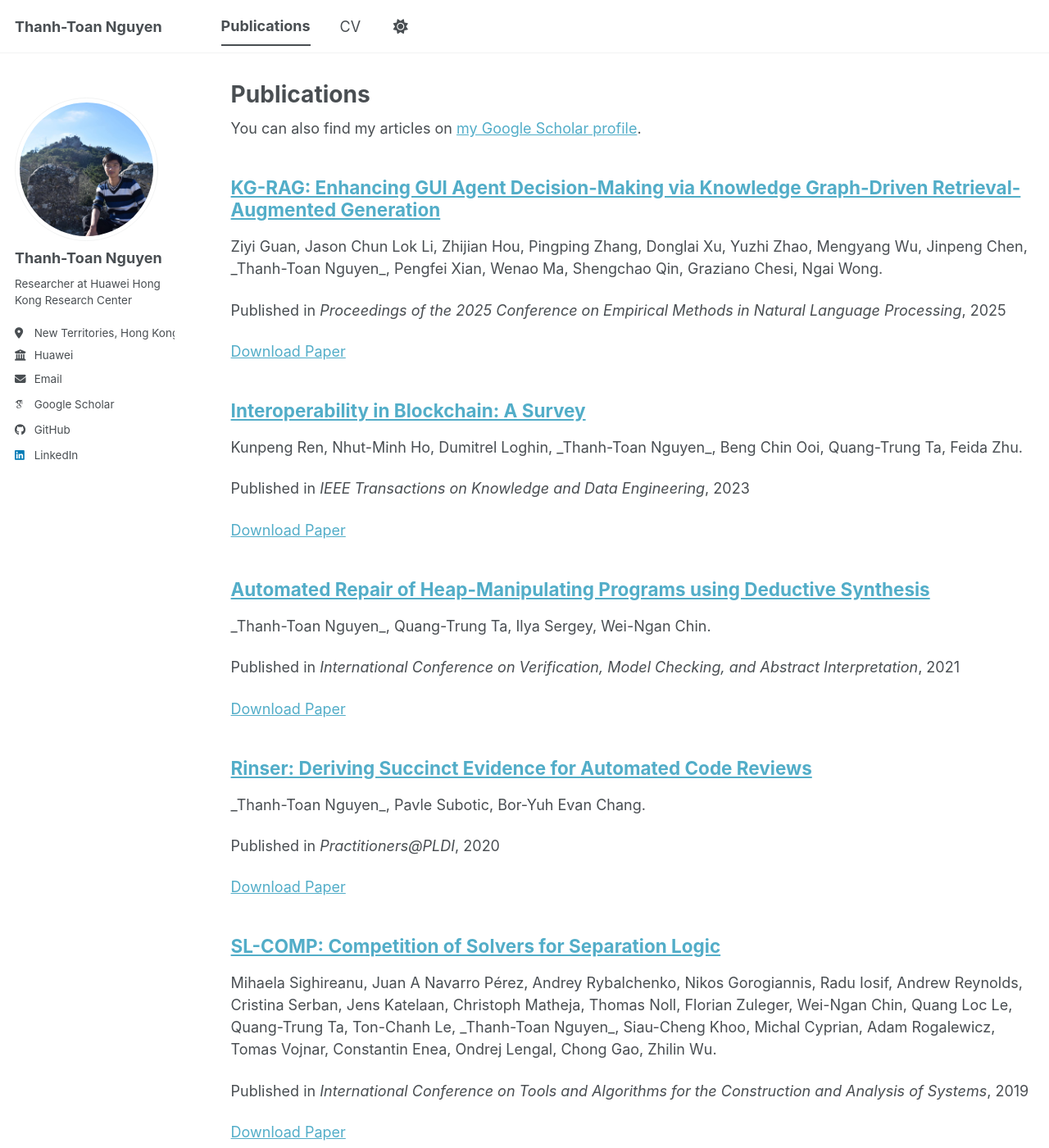
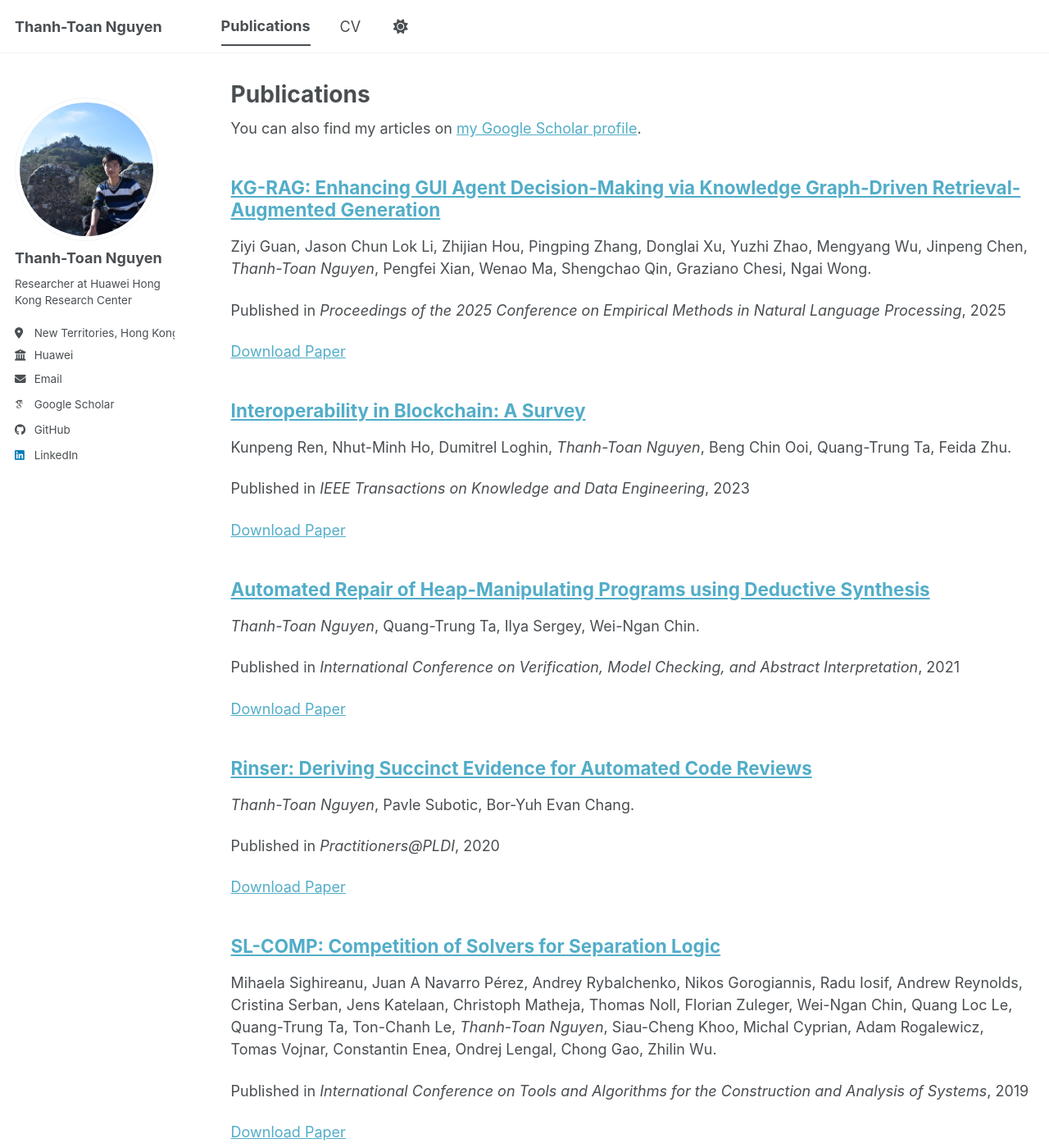
Before and after one commit to thanhtoantnt/thanhtoantnt.github.io, a Jekyll site: the page built from _pages/publications.html, in a window 1280 px wide and 1400 px high. Shown: the whole window at 82% size. Built offline with Jekyll 4.4.1, drawn with Linux system fonts in a browser that asks for light colours; some web fonts are replaced; a script bundle is joined from its source files by our own code; library files that are not in the unit come from our copies; some of the changed text lies outside the part shown.

Commit message:
Enable markdown rendering for publication citations

```diff
--- a/_includes/archive-single.html
+++ b/_includes/archive-single.html
@@ -41,7 +41,7 @@
         {% if post.collection == 'teaching' %}
           <p> {{ post.type }}, <i>{{ post.venue }}</i>, {{ post.date | default: "1900-01-01" | date: "%Y" }} </p>
         {% elsif post.collection == 'publications' %}
-          <p>{{ post.citation }}</p>
+          <p>{{ post.citation | markdownify | remove: '<p>' | remove: '</p>' }}</p>
           {% if post.venue %}
             <p>Published in <i>{{ post.venue }}</i>, {{ post.date | default: "1900-01-01" | date: "%Y" }}</p>
           {% endif %}
```
